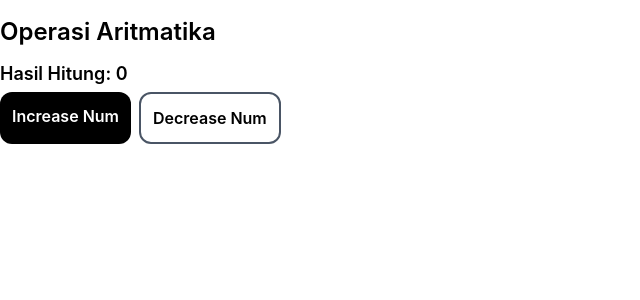
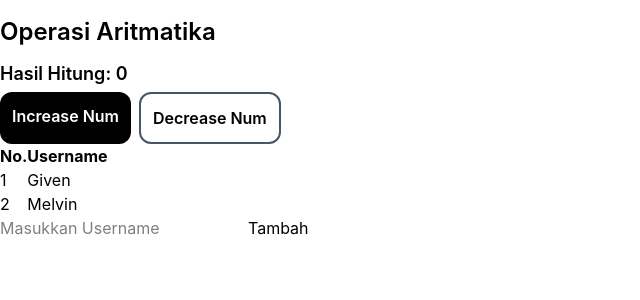
Before and after one commit to nico-hondo/koda-b9-react, a React (Vite) app: page / in a window 1280 px wide. Shown: the top 300 px of the page, without its empty margins (0-640 px from the left). Built offline with nearby package versions, Linux system fonts and the light colour scheme.

Commit message:
feat: implement minitask 2 product form and table

```diff
--- a/src/main.jsx
+++ b/src/main.jsx
@@ -4,11 +4,11 @@ import './index.css'
 // import World from './pages/World.jsx';
 // import Home from './pages/Home.jsx';
 import OperationArith from './pages/OperationArith.jsx';
+import DataProduct from './pages/DataProduct.jsx';
 
 createRoot(document.getElementById('root')).render(
   <StrictMode>
-    {/* <World />
-    <Home /> */}
     <OperationArith/>
+    <DataProduct/>
   </StrictMode>,
 )
--- /dev/null
+++ b/src/pages/DataProduct.jsx
@@ -0,0 +1,59 @@
+import { useState } from 'react';
+
+function DataProduct(){
+    const [data, setData] = useState(["Given", "Melvin"])
+
+    const addToArray = (newItem) => {
+        setData((stateBefore) => [...stateBefore, newItem])
+    }
+    return(
+        <>
+            <ViewData sentData={data}/>
+            <SetTableData updateData={addToArray} />
+        </>
+    )
+}
+
+function ViewData({ sentData }){
+    return(
+        <table>
+            <thead>
+                <tr>
+                    <th>No.</th>
+                    <th>Username</th>
+                </tr>
+            </thead>
+            <tbody>
+                {sentData.map((val, idx) => {
+                    return(
+                        <tr>
+                            <td>{idx+1}</td>
+                            <td>{val}</td>
+                        </tr>
+                    )
+                })}
+            </tbody>
+        </table>
+    )
+}
+
+function SetTableData({updateData}){
+    const [input, setInput] = useState('');
+
+    const handleSubmit = (e) => {
+        e.preventDefault();
+        updateData(input);
+        e.target.username.value = "";
+    }
+
+    return(
+        <>
+            <form onSubmit={handleSubmit}>
+                <input type="text" name="username" value={input} onChange={(e) => setInput(e.target.value)} placeholder='Masukkan Username'/>
+                <button type='submit'>Tambah</button>
+            </form>
+        </>
+    )
+}
+
+export default DataProduct;
```
